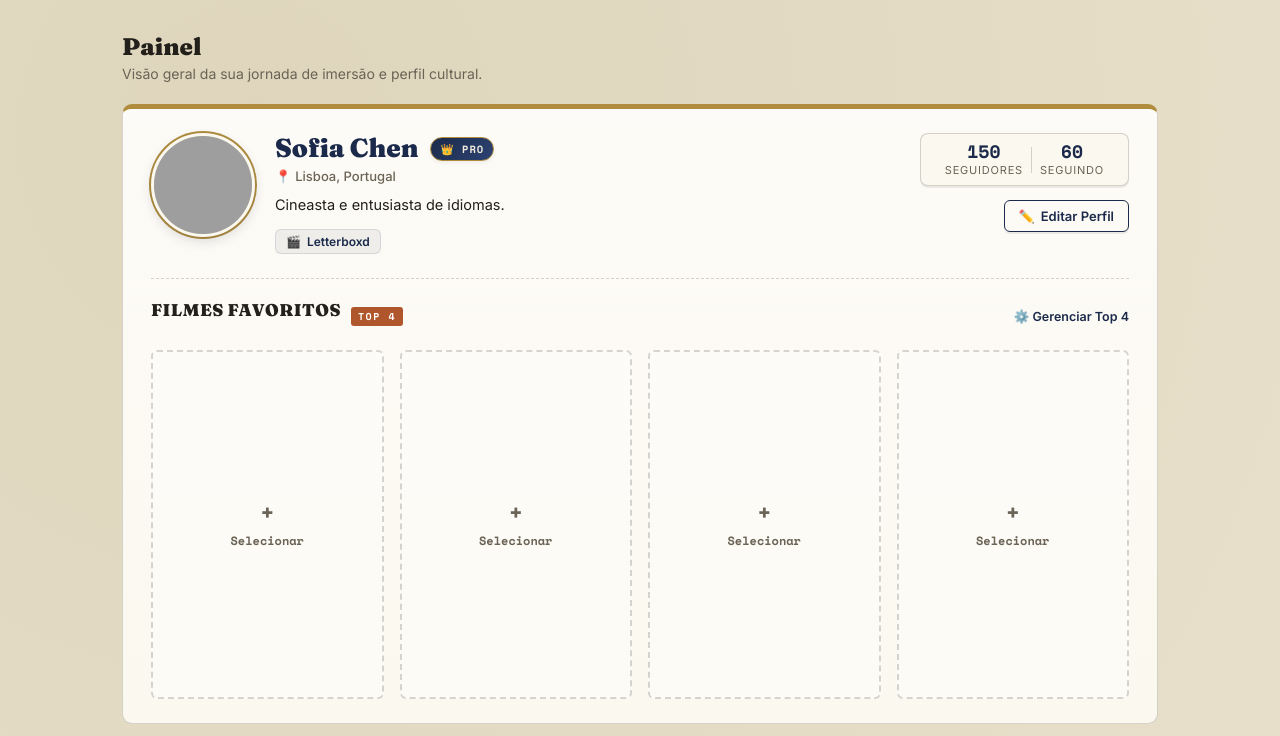
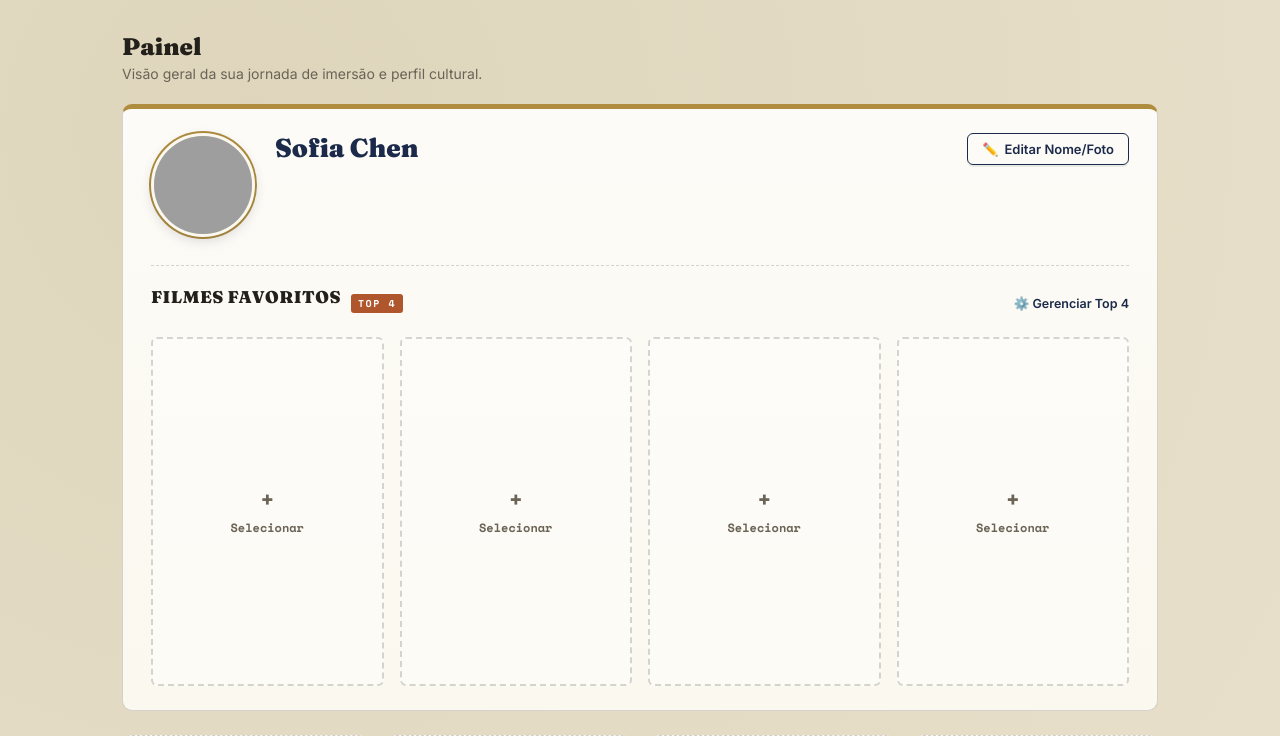
Before and after one commit to JV-0-JV/Passaporte-Cultural, a Flask app: page / in a window 1280 px wide. Shown: the part 126-862 px from the top of the page. Run offline with Flask 3, Linux system fonts and the light colour scheme; data comes from the database, SQL or seed files in the repository; both versions use the stored data as it was after the commit; grey boxes are pictures that could not be loaded.

Commit message:
retirando rede social

```diff
--- a/app.py
+++ b/app.py
@@ -350,29 +350,20 @@ def buscar_metadados_rota():
 
 @app.route('/api/perfil', methods=['GET'])
 def obter_perfil():
-    """Retorna as informações do perfil do usuário e os detalhes dos seus 4 filmes favoritos."""
+    """Retorna as informações básicas do usuário (nome, avatar) e os detalhes dos seus 4 filmes favoritos."""
     conn = get_db()
     linha_perfil = conn.execute('SELECT * FROM perfil WHERE id = 1').fetchone()
 
     if not linha_perfil:
-        # Se por algum motivo o perfil não existir, cria o registro padrão
+        # Se por algum motivo o perfil não existir, cria o registro padrão básico
         conn.execute('''
-            INSERT INTO perfil (id, nome, localizacao, avatar_url, bio, links_sociais, seguidores, seguindo, badge_pro, badge_patron, top4_midias)
-            VALUES (1, 'Viajante Cultural', 'São Paulo, Brasil', '',
-                    'Explorando o mundo através do cinema, leitura e imersão cultural.',
-                    '{"letterboxd": "https://letterboxd.com", "github": "https://github.com", "instagram": "https://instagram.com"}',
-                    128, 45, 1, 1, '[]')
+            INSERT INTO perfil (id, nome, avatar_url, top4_midias)
+            VALUES (1, 'Viajante Cultural', '', '[]')
         ''')
         conn.commit()
         linha_perfil = conn.execute('SELECT * FROM perfil WHERE id = 1').fetchone()
 
     perfil = dict(linha_perfil)
-
-    # Processa os links de redes sociais salvos em JSON
-    try:
-        perfil['links_sociais'] = json.loads(perfil['links_sociais']) if perfil.get('links_sociais') else {}
-    except Exception:
-        perfil['links_sociais'] = {}
 
     # Processa a lista de IDs ou objetos do Top 4 Filmes
     try:
@@ -403,13 +394,10 @@ def obter_perfil():
 
 @app.route('/api/perfil', methods=['PUT'])
 def atualizar_perfil():
-    """Atualiza as informações de perfil, biografia, redes sociais e favoritos."""
+    """Atualiza nome, avatar e a lista de mídias favoritas (Top 4)."""
     dados = request.get_json(force=True) or {}
 
     conn = get_db()
-
-    links = dados.get('links_sociais', {})
-    links_json = json.dumps(links, ensure_ascii=False) if isinstance(links, dict) else str(links)
 
     top4 = dados.get('top4_midias', [])
     top4_json = json.dumps(top4, ensure_ascii=False) if isinstance(top4, (list, dict)) else str(top4)
@@ -417,51 +405,18 @@ def atualizar_perfil():
     conn.execute('''
         UPDATE perfil SET
             nome = ?,
-            localizacao = ?,
             avatar_url = ?,
-            bio = ?,
-            links_sociais = ?,
-            seguidores = ?,
-            seguindo = ?,
-            badge_pro = ?,
-            badge_patron = ?,
             top4_midias = ?
         WHERE id = 1
     ''', (
         dados.get('nome', 'Viajante Cultural').strip(),
-        dados.get('localizacao', '').strip(),
         dados.get('avatar_url', '').strip(),
-        dados.get('bio', '').strip(),
-        links_json,
-        int(dados.get('seguidores', 0)),
-        int(dados.get('seguindo', 0)),
-        1 if dados.get('badge_pro') else 0,
-        1 if dados.get('badge_patron') else 0,
         top4_json
     ))
 
     conn.commit()
     conn.close()
     return jsonify({'ok': True})
-
-
-@app.route('/api/perfil/conexoes', methods=['GET'])
-def obter_conexoes():
-    """Retorna a lista de conexões (seguidores/seguindo) para exibição no atalho."""
-    seguidores = [
-        {"nome": "Sofia Chen", "user": "@sofiachen", "avatar": "https://images.unsplash.com/photo-1494790108377-be9c29b29330?w=150&auto=format&fit=crop&q=80", "bio": "Cineasta & estudante de Mandarim", "seguindo": True},
-        {"nome": "Lucas Vance", "user": "@lucasvance", "avatar": "https://images.unsplash.com/photo-1507003211169-0a1dd7228f2d?w=150&auto=format&fit=crop&q=80", "bio": "Fã de animes & literatura japonesa", "seguindo": True},
-        {"nome": "Amina Diop", "user": "@aminadiop", "avatar": "https://images.unsplash.com/photo-1534528741775-53994a69daeb?w=150&auto=format&fit=crop&q=80", "bio": "Poliglota | 5 idiomas em aprendizado", "seguindo": False},
-        {"nome": "Mateo Rossi", "user": "@mateorossi", "avatar": "https://images.unsplash.com/photo-1500648767791-00dcc994a43e?w=150&auto=format&fit=crop&q=80", "bio": "Amante do cinema clássico italiano", "seguindo": True},
-        {"nome": "Elena Rostova", "user": "@elenarostova", "avatar": "https://images.unsplash.com/photo-1517841905240-472988babdf9?w=150&auto=format&fit=crop&q=80", "bio": "Leitora compulsiva de novels e HQs", "seguindo": True}
-    ]
-    seguindo = [
-        {"nome": "Sofia Chen", "user": "@sofiachen", "avatar": "https://images.unsplash.com/photo-1494790108377-be9c29b29330?w=150&auto=format&fit=crop&q=80", "bio": "Cineasta & estudante de Mandarim", "seguindo": True},
-        {"nome": "Lucas Vance", "user": "@lucasvance", "avatar": "https://images.unsplash.com/photo-1507003211169-0a1dd7228f2d?w=150&auto=format&fit=crop&q=80", "bio": "Fã de animes & literatura japonesa", "seguindo": True},
-        {"nome": "Mateo Rossi", "user": "@mateorossi", "avatar": "https://images.unsplash.com/photo-1500648767791-00dcc994a43e?w=150&auto=format&fit=crop&q=80", "bio": "Amante do cinema clássico italiano", "seguindo": True},
-        {"nome": "Elena Rostova", "user": "@elenarostova", "avatar": "https://images.unsplash.com/photo-1517841905240-472988babdf9?w=150&auto=format&fit=crop&q=80", "bio": "Leitora compulsiva de novels e HQs", "seguindo": True}
-    ]
-    return jsonify({'seguidores': seguidores, 'seguindo': seguindo})
 
 
 # ---------------------------------------------------------------------------
--- a/static/script.js
+++ b/static/script.js
@@ -626,11 +626,10 @@ async function baixarDoDrive() {
 }
 
 // ---------------------------------------------------------------------
-// CABEÇALHO, BIOGRAFIA E FILMES FAVORITOS (TOP 4)
+// CABEÇALHO (FOTO + NOME) E FILMES FAVORITOS (TOP 4)
 // ---------------------------------------------------------------------
 
 let perfilAtual = null;
-let conexoesDados = null;
 
 async function carregarPerfil() {
   try {
@@ -643,47 +642,10 @@ async function carregarPerfil() {
 }
 
 function renderizarPerfil(perfil) {
-  // Nome de Usuário e Foto de Avatar
+  // Nome do Usuário e Foto de Avatar
   document.getElementById('perfil-nome-exibicao').textContent = perfil.nome || 'Viajante Cultural';
   const imgAvatar = document.getElementById('perfil-avatar-img');
   imgAvatar.src = perfil.avatar_url || 'https://images.unsplash.com/photo-1534528741775-53994a69daeb?w=300&auto=format&fit=crop&q=80';
-
-  // Badges (Membro PRO e PATRON)
-  const boxBadges = document.getElementById('perfil-badges-container');
-  let badgesHtml = '';
-  if (perfil.badge_pro) {
-    badgesHtml += '<span class="badge-selo badge-pro">👑 PRO</span>';
-  }
-  if (perfil.badge_patron) {
-    badgesHtml += '<span class="badge-selo badge-patron">⭐ PATRON</span>';
-  }
-  boxBadges.innerHTML = badgesHtml;
-
-  // Localização e Biografia (Bio)
-  document.getElementById('perfil-localizacao-texto').textContent = perfil.localizacao || 'São Paulo, Brasil';
-  document.getElementById('perfil-bio-texto').textContent = perfil.bio || 'Explorando o mundo através do cinema, literatura e idiomas.';
-
-  // Contadores de Seguidores e Seguindo
-  document.getElementById('perfil-num-seguidores').textContent = perfil.seguidores || 0;
-  document.getElementById('perfil-num-seguindo').textContent = perfil.seguindo || 0;
-
-  // Links e Redes Sociais
-  const boxRedes = document.getElementById('perfil-redes-container');
-  const links = perfil.links_sociais || {};
-  const redesFormatadas = [
-    { chave: 'letterboxd', rotulo: 'Letterboxd', icone: '🎬' },
-    { chave: 'instagram', rotulo: 'Instagram', icone: '📸' },
-    { chave: 'twitter', rotulo: 'Twitter / X', icone: '🐦' },
-    { chave: 'github', rotulo: 'GitHub', icone: '💻' },
-  ];
-
-  let redesHtml = '';
-  redesFormatadas.forEach(r => {
-    if (links[r.chave]) {
-      redesHtml += `<a href="${escapeHtml(links[r.chave])}" target="_blank" rel="noopener" class="rede-link-tag"><span>${r.icone}</span> ${r.rotulo}</a>`;
-    }
-  });
-  boxRedes.innerHTML = redesHtml;
 }
 
 function renderizarTop4(top4List) {
@@ -725,24 +687,11 @@ function renderizarTop4(top4List) {
   container.innerHTML = html;
 }
 
-// Manipulação do Modal de Perfil
+// Manipulação do Modal de Editar Perfil (Nome e Foto)
 function abrirModalPerfil() {
   if (!perfilAtual) return;
   document.getElementById('edit-perfil-nome').value = perfilAtual.nome || '';
-  document.getElementById('edit-perfil-localizacao').value = perfilAtual.localizacao || '';
   document.getElementById('edit-perfil-avatar').value = perfilAtual.avatar_url || '';
-  document.getElementById('edit-perfil-bio').value = perfilAtual.bio || '';
-  document.getElementById('edit-perfil-seguidores').value = perfilAtual.seguidores || 0;
-  document.getElementById('edit-perfil-seguindo').value = perfilAtual.seguindo || 0;
-  document.getElementById('edit-perfil-pro').checked = !!perfilAtual.badge_pro;
-  document.getElementById('edit-perfil-patron').checked = !!perfilAtual.badge_patron;
-
-  const links = perfilAtual.links_sociais || {};
-  document.getElementById('link-letterboxd').value = links.letterboxd || '';
-  document.getElementById('link-instagram').value = links.instagram || '';
-  document.getElementById('link-twitter').value = links.twitter || '';
-  document.getElementById('link-github').value = links.github || '';
-
   document.getElementById('modal-perfil-fundo').classList.add('ativo');
 }
 
@@ -754,19 +703,7 @@ async function salvarPerfil(evento) {
   evento.preventDefault();
   const corpo = {
     nome: document.getElementById('edit-perfil-nome').value,
-    localizacao: document.getElementById('edit-perfil-localizacao').value,
     avatar_url: document.getElementById('edit-perfil-avatar').value,
-    bio: document.getElementById('edit-perfil-bio').value,
-    seguidores: Number(document.getElementById('edit-perfil-seguidores').value),
-    seguindo: Number(document.getElementById('edit-perfil-seguindo').value),
-    badge_pro: document.getElementById('edit-perfil-pro').checked,
-    badge_patron: document.getElementById('edit-perfil-patron').checked,
-    links_sociais: {
-      letterboxd: document.getElementById('link-letterboxd').value.trim(),
-      instagram: document.getElementById('link-instagram').value.trim(),
-      twitter: document.getElementById('link-twitter').value.trim(),
-      github: document.getElementById('link-github').value.trim(),
-    },
     top4_midias: perfilAtual ? perfilAtual.top4_midias : '[]'
   };
 
@@ -858,53 +795,6 @@ async function salvarTop4(evento) {
   }
 }
 
-// Manipulação do Modal de Conexões (Seguidores / Seguindo)
-async function abrirModalConexoes() {
-  conexoesDados = await api('/api/perfil/conexoes');
-  renderizarConexoes('seguidores');
-  document.getElementById('modal-conexoes-fundo').classList.add('ativo');
-}
-
-function fecharModalConexoes() {
-  document.getElementById('modal-conexoes-fundo').classList.remove('ativo');
-}
-
-function renderizarConexoes(tipo) {
-  document.getElementById('tab-btn-seguidores').classList.toggle('ativa', tipo === 'seguidores');
-  document.getElementById('tab-btn-seguindo').classList.toggle('ativa', tipo === 'seguindo');
-
-  const lista = conexoesDados ? (conexoesDados[tipo] || []) : [];
-  const container = document.getElementById('lista-conexoes-conteudo');
-
-  if (!lista.length) {
-    container.innerHTML = '<p class="obs">Nenhuma conexão registrada ainda.</p>';
-    return;
-  }
-
-  container.innerHTML = lista.map((user, idx) => `
-    <div class="item-conexao-card">
-      <div class="item-conexao-info">
-        <img src="${user.avatar}" alt="" class="item-conexao-avatar" onerror="this.src='https://ui-avatars.com/api/?name=${encodeURIComponent(user.nome)}&background=1B2A4A&color=fff'">
-        <div>
-          <div class="item-conexao-nome">${escapeHtml(user.nome)}</div>
-          <div class="item-conexao-user">${escapeHtml(user.user)}</div>
-          <div class="item-conexao-bio">${escapeHtml(user.bio)}</div>
-        </div>
-      </div>
-      <button class="botao ${user.seguindo ? 'secundario' : ''}" style="padding:4px 12px; font-size:12px;" onclick="alternarSeguir(${idx}, '${tipo}')">
-        ${user.seguindo ? 'Seguindo' : '+ Seguir'}
-      </button>
-    </div>
-  `).join('');
-}
-
-function alternarSeguir(index, tipo) {
-  if (conexoesDados && conexoesDados[tipo] && conexoesDados[tipo][index]) {
-    conexoesDados[tipo][index].seguindo = !conexoesDados[tipo][index].seguindo;
-    renderizarConexoes(tipo);
-  }
-}
-
 // ---------------------------------------------------------------------
 // INICIALIZAÇÃO — conecta todos os botões e carrega a primeira tela
 // ---------------------------------------------------------------------
@@ -919,7 +809,7 @@ function iniciar() {
   preencherSelectsFormulario();
   preencherFiltrosFixos();
 
-  // Listeners do Perfil e Top 4 Filmes
+  // Listeners do Perfil (Foto/Nome) e Top 4 Filmes
   document.getElementById('btn-abrir-modal-perfil').addEventListener('click', abrirModalPerfil);
   document.getElementById('btn-cancelar-perfil').addEventListener('click', fecharModalPerfil);
   document.getElementById('form-perfil').addEventListener('submit', salvarPerfil);
@@ -927,11 +817,6 @@ function iniciar() {
   document.getElementById('btn-abrir-modal-top4').addEventListener('click', abrirModalTop4);
   document.getElementById('btn-cancelar-top4').addEventListener('click', fecharModalTop4);
   document.getElementById('form-top4').addEventListener('submit', salvarTop4);
-
-  document.getElementById('btn-abrir-modal-conexoes').addEventListener('click', abrirModalConexoes);
-  document.getElementById('btn-fechar-conexoes').addEventListener('click', fecharModalConexoes);
-  document.getElementById('tab-btn-seguidores').addEventListener('click', () => renderizarConexoes('seguidores'));
-  document.getElementById('tab-btn-seguindo').addEventListener('click', () => renderizarConexoes('seguindo'));
 
   document.getElementById('btn-nova-midia').addEventListener('click', abrirModalNova);
   document.getElementById('btn-cancelar-midia').addEventListener('click', fecharModalMidia);
--- a/templates/index.html
+++ b/templates/index.html
@@ -36,48 +36,24 @@
       </div>
     </div>
 
-    <!-- ================= 1. CABEÇALHO E BIOGRAFIA + 2. FILMES FAVORITOS (TOP 4) ================= -->
+    <!-- ================= PERFIL (FOTO + NOME) & FILMES FAVORITOS (TOP 4) ================= -->
     <div class="painel-card perfil-card" style="margin-bottom: 24px;">
       <div class="perfil-header-container">
-        <!-- Avatar, Foto e Informações Principais -->
+        <!-- Avatar, Foto e Nome -->
         <div class="perfil-usuario-box">
           <div class="perfil-avatar-wrapper">
             <img id="perfil-avatar-img" src="" alt="Foto de Perfil" class="perfil-avatar-foto" onerror="this.onerror=null; this.src='https://ui-avatars.com/api/?name=Passaporte+Cultural&background=1B2A4A&color=fff&size=150'">
           </div>
 
           <div class="perfil-info-principal">
-            <div class="perfil-linha-titulo">
-              <h2 id="perfil-nome-exibicao" class="perfil-nome-texto">Carregando...</h2>
-              <div id="perfil-badges-container" class="perfil-badges-box"></div>
-            </div>
-
-            <div class="perfil-localizacao-linha">
-              <span class="icone-loc">📍</span> <span id="perfil-localizacao-texto">...</span>
-            </div>
-
-            <p id="perfil-bio-texto" class="perfil-bio-conteudo">...</p>
-
-            <!-- Links de redes sociais -->
-            <div id="perfil-redes-container" class="perfil-redes-box"></div>
+            <h2 id="perfil-nome-exibicao" class="perfil-nome-texto">Carregando...</h2>
           </div>
         </div>
 
-        <!-- Coluna de Seguidores / Seguindo e Ação de Editar -->
+        <!-- Botão de Editar Nome e Foto -->
         <div class="perfil-conexoes-acoes">
-          <div class="card-conexoes-atalho" id="btn-abrir-modal-conexoes" title="Clique para ver conexões">
-            <div class="conexao-item">
-              <span id="perfil-num-seguidores" class="conexao-numero">0</span>
-              <span class="conexao-rotulo">Seguidores</span>
-            </div>
-            <div class="conexao-divisor"></div>
-            <div class="conexao-item">
-              <span id="perfil-num-seguindo" class="conexao-numero">0</span>
-              <span class="conexao-rotulo">Seguindo</span>
-            </div>
-          </div>
-
           <button class="botao secundario perfil-editar-btn" id="btn-abrir-modal-perfil">
-            <span>✏️</span> Editar Perfil
+            <span>✏️</span> Editar Nome/Foto
           </button>
         </div>
       </div>
@@ -319,72 +295,24 @@
   </div>
 </div>
 
-<!-- ================= MODAL: EDITAR PERFIL ================= -->
+<!-- ================= MODAL: EDITAR PERFIL (NOME E FOTO) ================= -->
 <div class="modal-fundo" id="modal-perfil-fundo">
-  <div class="modal modal-largura-media">
-    <h2>Editar Perfil e Biografia</h2>
+  <div class="modal">
+    <h2>Editar Perfil</h2>
     <form id="form-perfil">
-      <div class="linha-2">
-        <div class="campo">
-          <label for="edit-perfil-nome">Nome de Usuário</label>
-          <input type="text" id="edit-perfil-nome" required placeholder="ex: Sofia Chen">
-        </div>
-        <div class="campo">
-          <label for="edit-perfil-localizacao">Localização</label>
-          <input type="text" id="edit-perfil-localizacao" placeholder="ex: São Paulo, Brasil">
-        </div>
+      <div class="campo">
+        <label for="edit-perfil-nome">Nome do Usuário</label>
+        <input type="text" id="edit-perfil-nome" required placeholder="ex: Seu Nome">
       </div>
 
       <div class="campo">
-        <label for="edit-perfil-avatar">URL do Avatar (Foto)</label>
+        <label for="edit-perfil-avatar">URL da Foto de Perfil (Avatar)</label>
         <input type="url" id="edit-perfil-avatar" placeholder="https://exemplo.com/sua-foto.jpg">
-      </div>
-
-      <div class="campo">
-        <label for="edit-perfil-bio">Biografia (Bio)</label>
-        <textarea id="edit-perfil-bio" rows="3" placeholder="Texto curto sobre seu gosto por cinema e imersão em idiomas..."></textarea>
-      </div>
-
-      <div class="linha-2">
-        <div class="campo">
-          <label for="edit-perfil-seguidores">Seguidores</label>
-          <input type="number" id="edit-perfil-seguidores" min="0" value="0">
-        </div>
-        <div class="campo">
-          <label for="edit-perfil-seguindo">Seguindo</label>
-          <input type="number" id="edit-perfil-seguindo" min="0" value="0">
-        </div>
-      </div>
-
-      <!-- Selos de Assinatura -->
-      <div class="campo">
-        <label>Selos de Assinatura (Badges)</label>
-        <div class="linha-checks">
-          <label class="campo-check">
-            <input type="checkbox" id="edit-perfil-pro">
-            <span>👑 Membro PRO</span>
-          </label>
-          <label class="campo-check" style="margin-left: 16px;">
-            <input type="checkbox" id="edit-perfil-patron">
-            <span>⭐ PATRON</span>
-          </label>
-        </div>
-      </div>
-
-      <!-- Redes Sociais -->
-      <div class="campo">
-        <label>Redes Sociais & Links</label>
-        <div class="grade-redes-inputs">
-          <input type="url" id="link-letterboxd" placeholder="Letterboxd URL (https://letterboxd.com/...)">
-          <input type="url" id="link-instagram" placeholder="Instagram URL (https://instagram.com/...)">
-          <input type="url" id="link-twitter" placeholder="Twitter / X URL (https://x.com/...)">
-          <input type="url" id="link-github" placeholder="GitHub URL (https://github.com/...)">
-        </div>
       </div>
 
       <div class="modal-rodape">
         <button type="button" class="botao secundario" id="btn-cancelar-perfil">Cancelar</button>
-        <button type="submit" class="botao">Salvar Perfil</button>
+        <button type="submit" class="botao">Salvar</button>
       </div>
     </form>
   </div>
@@ -449,26 +377,6 @@
   </div>
 </div>
 
-<!-- ================= MODAL: CONEXÕES (SEGUIDORES / SEGUINDO) ================= -->
-<div class="modal-fundo" id="modal-conexoes-fundo">
-  <div class="modal">
-    <div class="conexoes-modal-header">
-      <div class="conexoes-modal-tabs">
-        <button type="button" class="tab-conexao ativa" id="tab-btn-seguidores">Seguidores</button>
-        <button type="button" class="tab-conexao" id="tab-btn-seguindo">Seguindo</button>
-      </div>
-    </div>
-
-    <div class="lista-conexoes-box" id="lista-conexoes-conteudo">
-      <!-- Lista renderizada dinamicamente -->
-    </div>
-
-    <div class="modal-rodape">
-      <button type="button" class="botao secundario" id="btn-fechar-conexoes">Fechar</button>
-    </div>
-  </div>
-</div>
-
 <script src="{{ url_for('static', filename='script.js') }}"></script>
 </body>
 </html>
```
Also changed, not shown: data/imersao.db.
